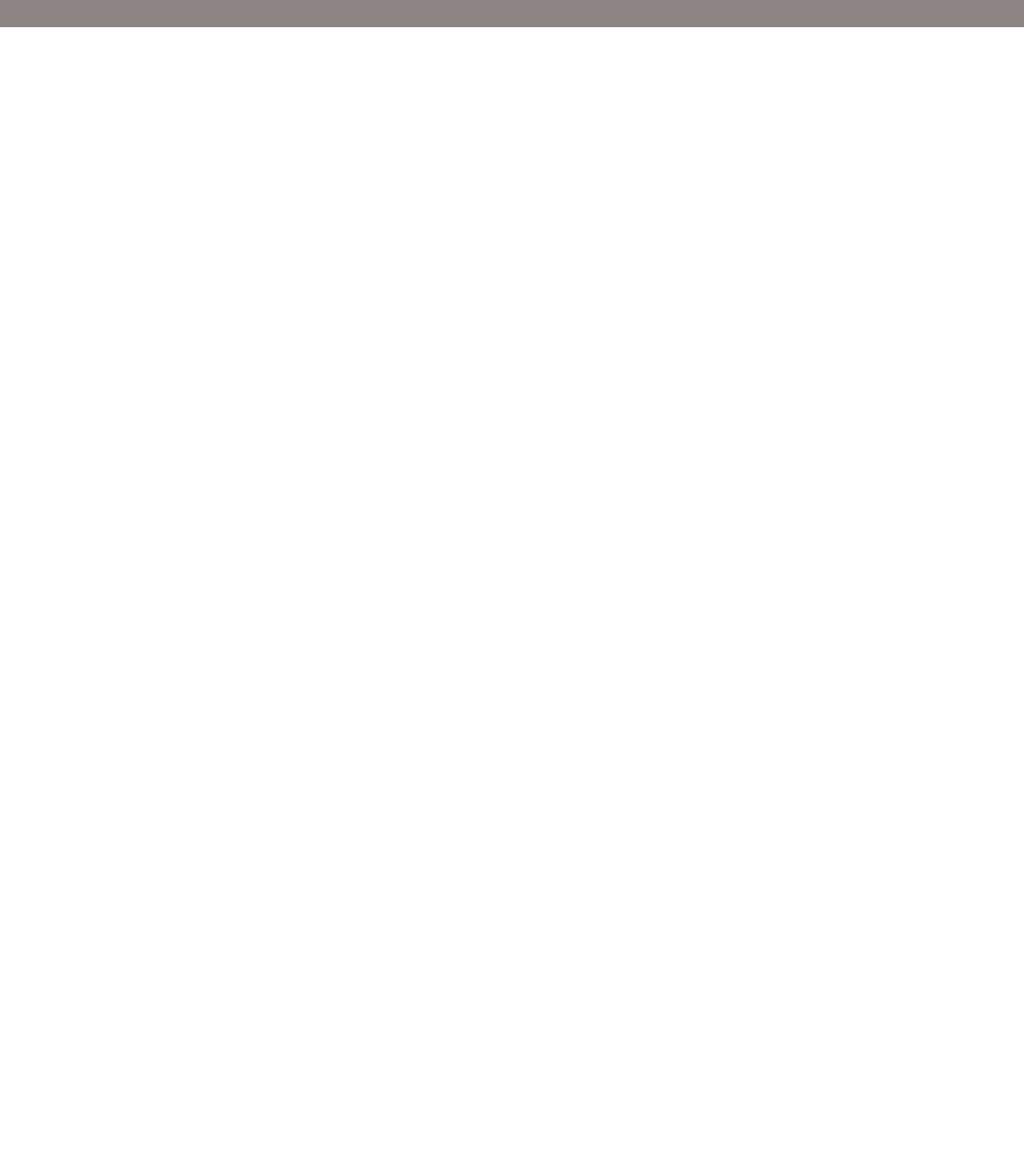
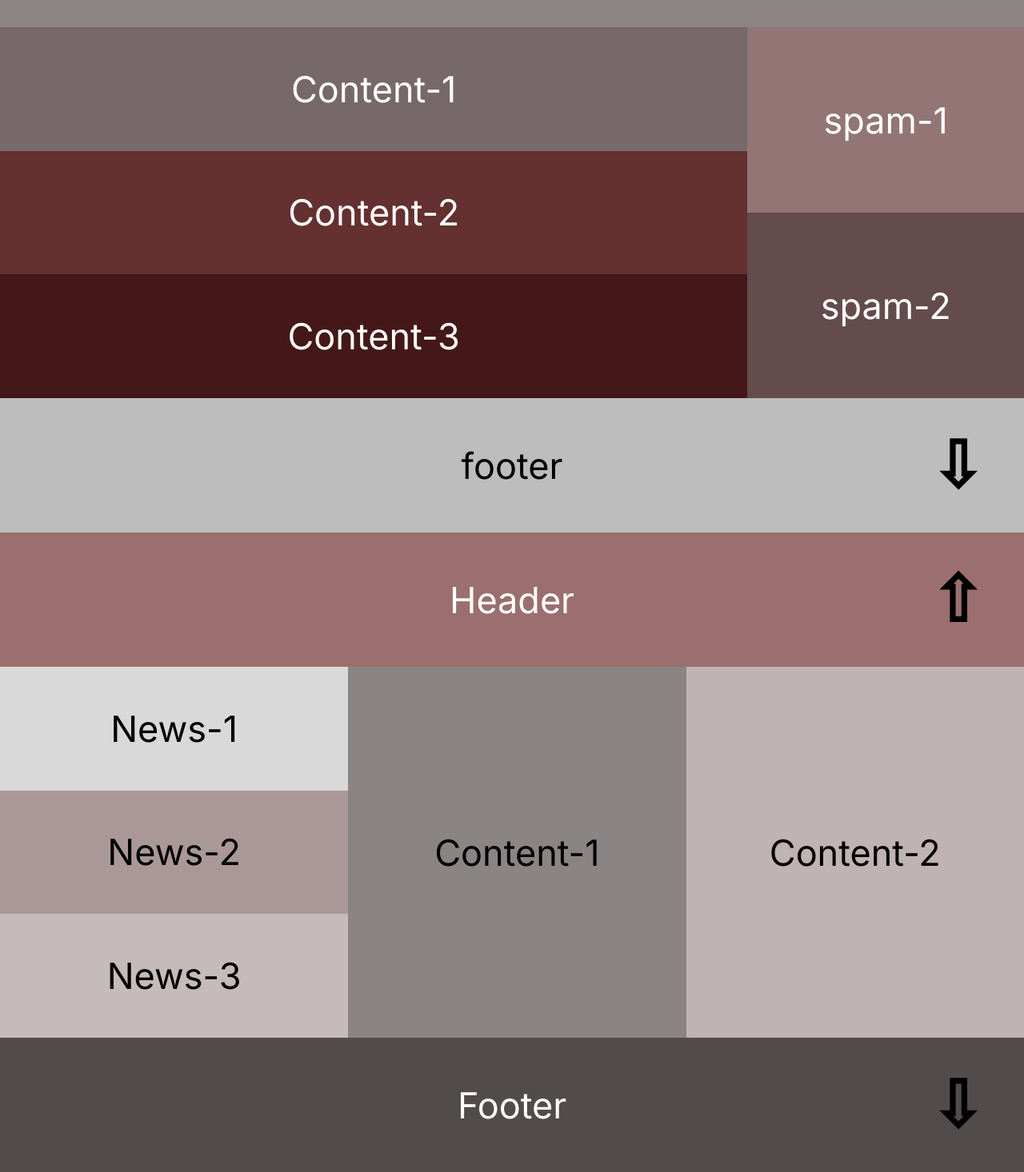
Before and after one commit to Andrii1036/HTML-HomeWorks, a plain HTML site: page Lesson3/task1.html in a window 1280 px wide. Shown: the part 934-2400 px from the top of the page at 80% size. Before the commit the page ends 1600 px from the top, so only its background shows below. Drawn offline with Linux system fonts and the light colour scheme.

Commit message:
createв third model from lesson 3 task 1

```diff
--- a/Lesson3/task1.html
+++ b/Lesson3/task1.html
@@ -42,6 +42,62 @@
         <p>Header</p>
         <a href="#model1" class="arrow">&#8679;</a>
     </header>
+    <main>
+        <section>
+            <article class="model2Content1Bg flexCC">
+                <p>Content-1</p>
+            </article>
+            <article class="model2Content2Bg flexCC">
+                <p>Content-2</p>
+            </article>
+            <article class="model2Content3Bg flexCC">
+                <p>Content-3</p>
+            </article>
+        </section>
+        <aside>
+            <article class="model2Spam1Bg flexCC">
+                <p>spam-1</p>
+            </article>
+            <article class="model2Spam2Bg flexCC">
+                <p>spam-2</p>
+            </article>
+        </aside>
+    </main>
+    <footer class="model2FooterBg flexCC">
+        <p>footer</p>
+        <a href="#model3" class="arrow">&#8681;</a>
+    </footer>
+</div>
+<div id="model3">
+    <header class="flexCC model3HeaderBg">
+        <p>Header</p>
+        <a href="#model2" class="arrow">&#8679;</a>
+    </header>
+    <main>
+        <aside>
+            <article class="flexCC model3News1Bg">
+                <p>News-1</p>
+            </article>
+            <article class="flexCC model3News2Bg">
+                <p>News-2</p>
+            </article>
+            <article class="flexCC model3News3Bg">
+                <p>News-3</p>
+            </article>
+        </aside>
+        <section>
+            <article class="flexCC model3Content1Bg">
+                <p>Content-1</p>
+            </article>
+            <article class="flexCC model3Content2Bg">
+                <p>Content-2</p>
+            </article>
+        </section>
+    </main>
+    <footer class="flexCC model3FooterBg">
+        <p>Footer</p>
+        <a href="#model4" class="arrow">&#8681;</a>
+    </footer>
 </div>
 
 </body>
--- a/Lesson3/task1Style.css
+++ b/Lesson3/task1Style.css
@@ -21,6 +21,11 @@ header, footer {
     position: relative;
 }
 
+main {
+    height: 58vh;
+    display: flex;
+}
+
 .arrow {
     position: absolute;
     right: 50px;
@@ -37,6 +42,7 @@ header, footer {
 #model1, #model2, #model3, #model4, #model5 {
     height: 100vh;
 }
+
 p {
     color: #000;
     font-family: Inter, sans-serif;
@@ -45,10 +51,6 @@ p {
 
 /*--------------------стилізація для першого макету------------------------------------*/
 
-#model1 main {
-    height: 58vh;
-    display: flex;
-}
 
 #model1 aside {
     width: 18vw;
@@ -87,6 +89,102 @@ p {
 }
 
 /*-----------------------------------стилізація для другого макету----------------------------------------------*/
-.model2HeaderBg{
+
+#model2 section {
+    width: 73vw;
+}
+
+#model2 article p {
+    color: white;
+}
+
+#model2 section article {
+    height: calc(100% / 3);
+}
+
+#model2 aside {
+    width: 27vw;
+}
+
+#model2 aside article {
+    height: 50%;
+}
+
+.model2HeaderBg {
     background: #8D8484;
 }
+
+.model2Content1Bg {
+    background: #776969;
+}
+
+.model2Content2Bg {
+    background: #643030;
+}
+
+.model2Content3Bg {
+    background: #441818;
+}
+
+.model2Spam1Bg {
+    background: #937575;
+}
+
+.model2Spam2Bg {
+    background: #644C4C;
+}
+
+.model2FooterBg {
+    background: #BDBDBD;
+}
+
+/*---------------------------------------стилізація для третього макету---------------------------------*/
+#model3 aside {
+    width: 34vw;
+}
+
+#model3 aside article {
+    height: calc(100% / 3);
+}
+
+#model3 section article {
+    width: 50%;
+}
+
+#model3 section {
+    width: 66vw;
+    display: flex;
+}
+
+.model3News1Bg {
+    background: #D9D9D9;
+}
+
+.model3News2Bg {
+    background: #AA9898;
+}
+
+.model3News3Bg {
+    background: #C5BBBB;
+}
+
+.model3Content1Bg {
+    background: #8A8484;
+}
+
+.model3Content2Bg {
+    background: #C0B3B3;
+}
+
+.model3HeaderBg {
+    background: #9B6F6F;
+}
+
+.model3FooterBg {
+    background: #524B4B;
+}
+
+.model3HeaderBg p, .model3FooterBg p {
+    color: white;
+}
+/*------------------------------стилізація для четвертого макету---------------------------------------*/
```
